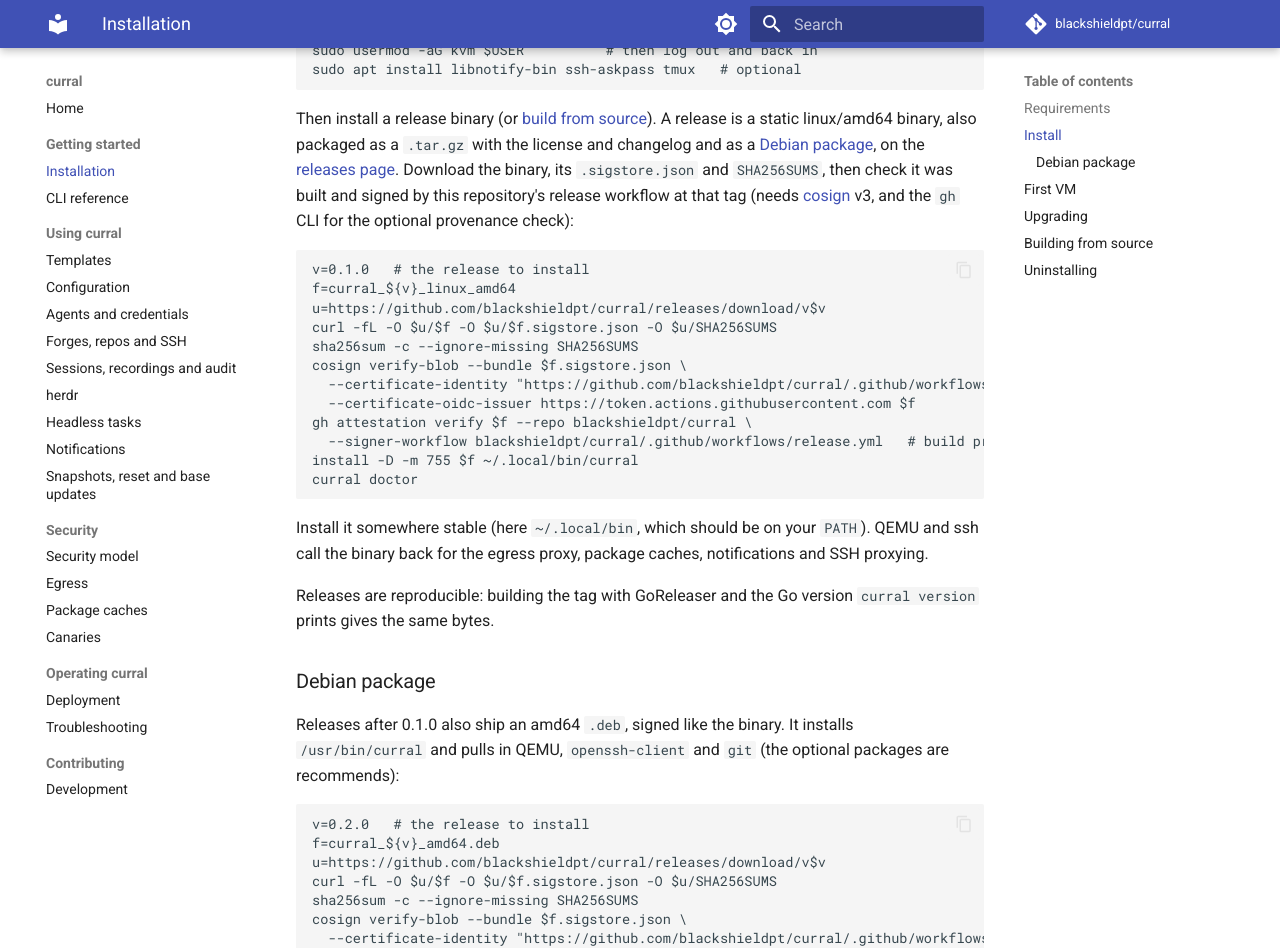
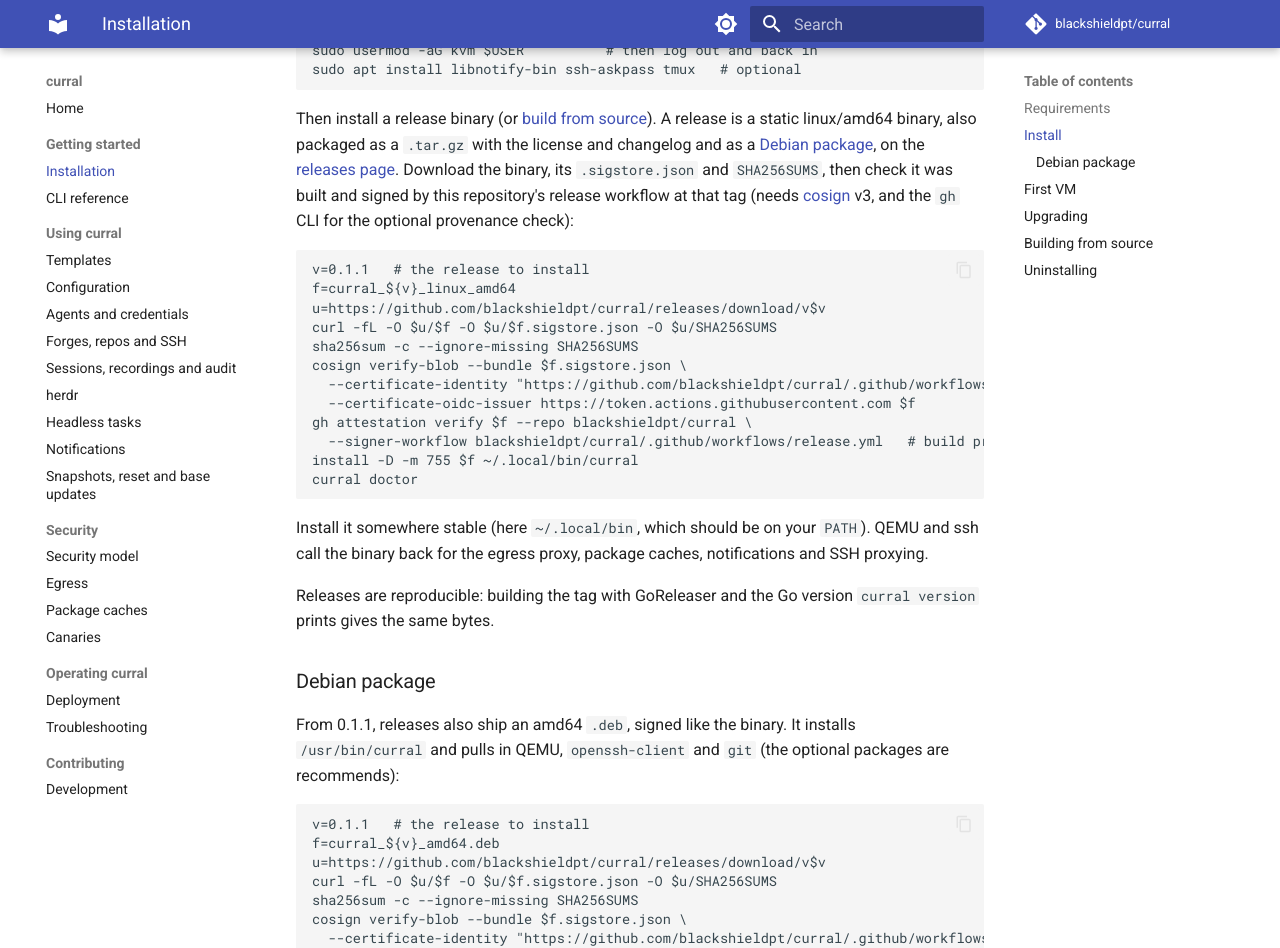
Before and after one commit to blackshieldpt/catchpen, an MkDocs documentation site: the page built from docs/installation.md, in a window 1280 px wide and 1400 px high, scrolled down 872 px. Shown: the top 948 px of the window. Built offline with MkDocs 1.6.1 and Material for MkDocs 9.7.7, drawn with Linux system fonts in a browser that asks for light colours; comment, search, counter and statistics services are not loaded; some of the changed text lies outside the part shown.

Commit message:
Release 0.1.1

````diff
--- a/docs/installation.md
+++ b/docs/installation.md
@@ -40,7 +40,7 @@ signed by this repository's release workflow at that tag (needs
 CLI for the optional provenance check):
 
 ```
-v=0.1.0   # the release to install
+v=0.1.1   # the release to install
 f=curral_${v}_linux_amd64
 u=https://github.com/blackshieldpt/curral/releases/download/v$v
 curl -fL -O $u/$f -O $u/$f.sigstore.json -O $u/SHA256SUMS
@@ -63,12 +63,12 @@ Releases are reproducible: building the tag with GoReleaser and the Go version
 
 ### Debian package
 
-Releases after 0.1.0 also ship an amd64 `.deb`, signed like the binary. It installs
+From 0.1.1, releases also ship an amd64 `.deb`, signed like the binary. It installs
 `/usr/bin/curral` and pulls in QEMU, `openssh-client` and `git` (the optional packages
 are recommends):
 
 ```
-v=0.2.0   # the release to install
+v=0.1.1   # the release to install
 f=curral_${v}_amd64.deb
 u=https://github.com/blackshieldpt/curral/releases/download/v$v
 curl -fL -O $u/$f -O $u/$f.sigstore.json -O $u/SHA256SUMS
````
Also changed, not shown: CHANGELOG.md (+2 -0 lines), README.md (+1 -1 lines).
